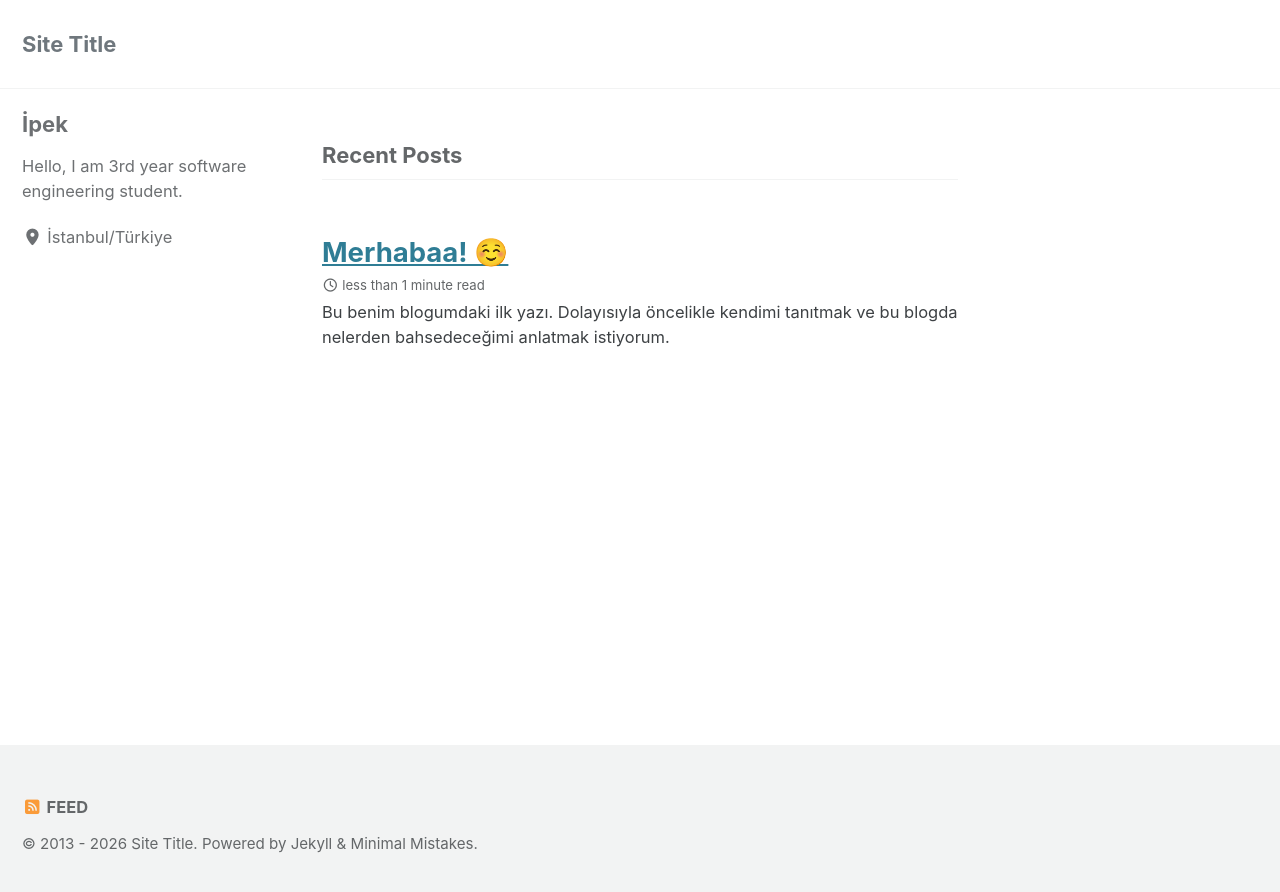
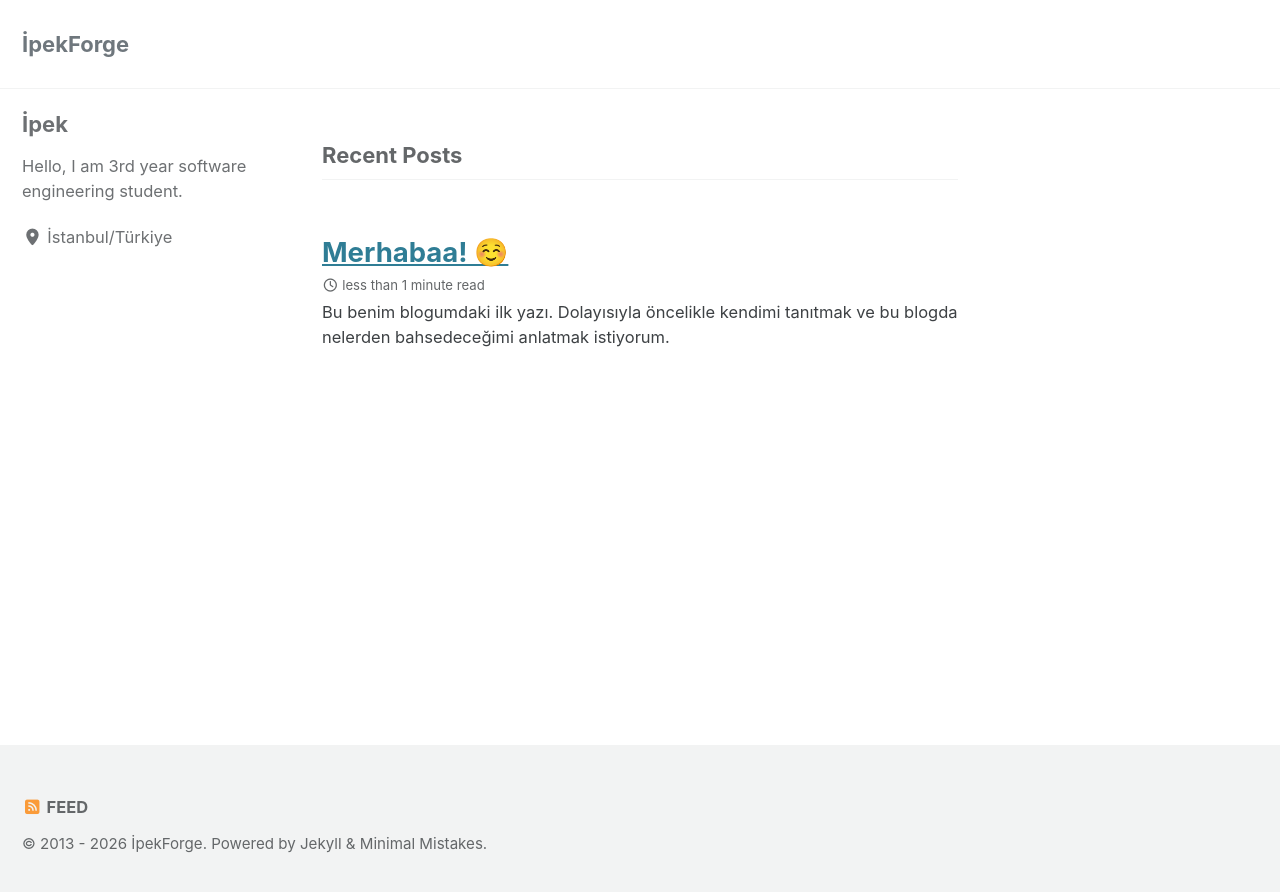
Before and after one commit to ipekk191/ipekk191.github.io, a Jekyll site: the page built from index.html, in a window 1280 px wide. Shown: the top 892 px of the page. Built offline with Jekyll 4.4.1, drawn with Linux system fonts in a browser that asks for light colours; cached includes are drawn as plain includes; the list of posts is cut into pages by our own code.

Commit message:
Update _config.yml

```diff
--- a/_config.yml
+++ b/_config.yml
@@ -17,11 +17,11 @@ minimal_mistakes_skin    : "default" # "air", "aqua", "contrast", "dark", "dirt"
 # Site Settings
 locale                   : "tr-TR"
 rtl                      : # true, false (default) # turns direction of the page into right to left for RTL languages
-title                    : "Site Title"
+title                    : "İpekForge"
 title_separator          : "-"
 subtitle                 : # site tagline that appears below site title in masthead
 name                     : "İpek"
-description              : "Matematik, yazılım, spor ve merak ettiklerimi paylaştığım bir blog"
+description              : "Matematik, yazılım, spor ve merak ettiklerim üzerine yazdığım kişisel bir blog."
 url                      : # the base hostname & protocol for your site e.g. "https://mmistakes.github.io"
 baseurl                  : # the subpath of your site, e.g. "/blog"
 repository               : # GitHub username/repo-name e.g. "mmistakes/minimal-mistakes"
```
